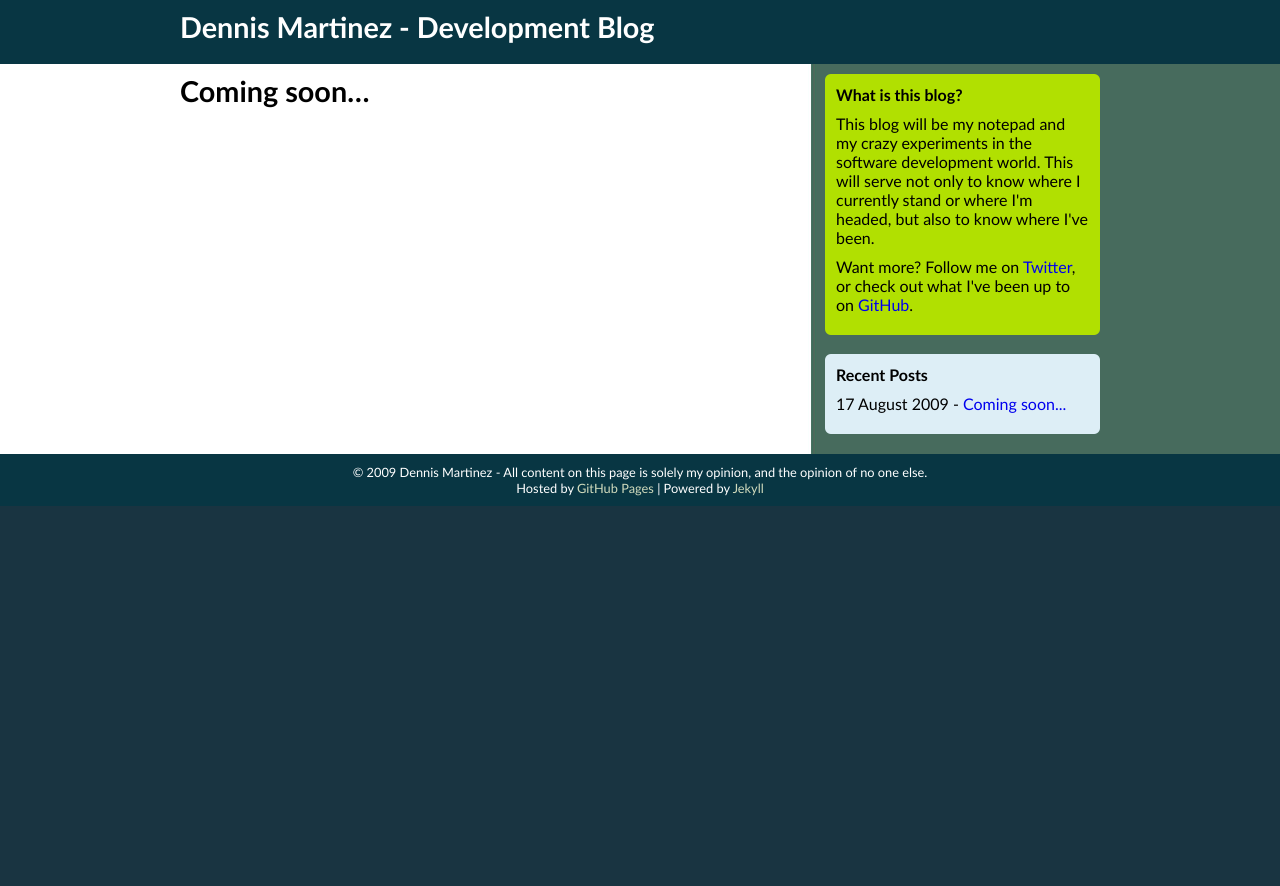
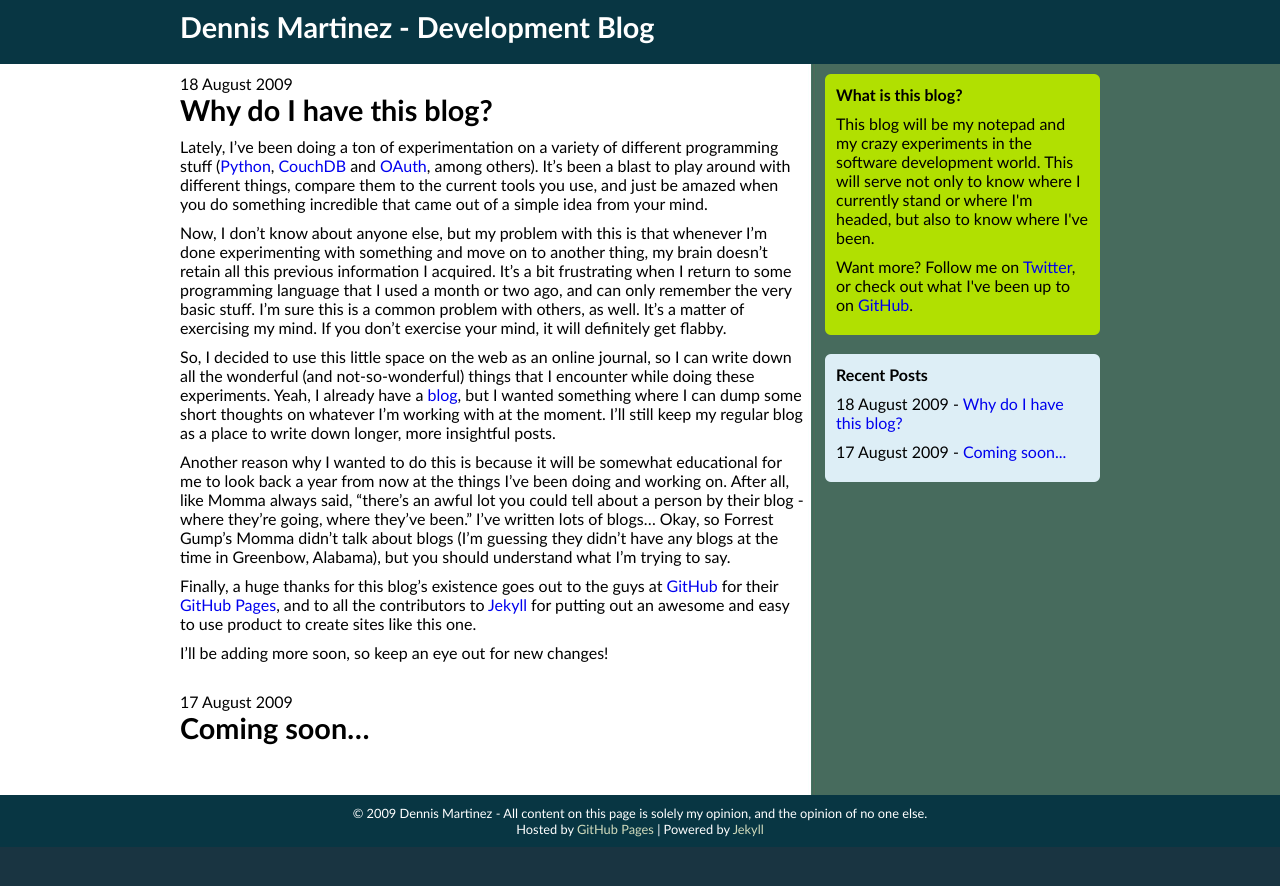
Before and after one commit to dennmart/dennmart.github.com, a Jekyll site: the page built from index.html, in a window 1280 px wide. Shown: the top 886 px of the page. Built offline with Jekyll 4.4.1, drawn with Linux system fonts in a browser that asks for light colours.

Commit message:
Added first post, explaining why I have this blog

```diff
--- /dev/null
+++ b/_posts/2009-08-18-why-do-i-have-this-blog.markdown
@@ -0,0 +1,17 @@
+---
+layout: main
+title: Why do I have this blog?
+---
+# {{ page.title }}
+
+Lately, I've been doing a ton of experimentation on a variety of different programming stuff ([Python](http://www.python.org/), [CouchDB](http://couchdb.apache.org/) and [OAuth](http://oauth.net/), among others). It's been a blast to play around with different things, compare them to the current tools you use, and just be amazed when you do something incredible that came out of a simple idea from your mind.
+
+Now, I don't know about anyone else, but my problem with this is that whenever I'm done experimenting with something and move on to another thing, my brain doesn't retain all this previous information I acquired. It's a bit frustrating when I return to some programming language that I used a month or two ago, and can only remember the very basic stuff. I'm sure this is a common problem with others, as well. It's a matter of exercising my mind. If you don't exercise your mind, it will definitely get flabby.
+
+So, I decided to use this little space on the web as an online journal, so I can write down all the wonderful (and not-so-wonderful) things that I encounter while doing these experiments. Yeah, I already have a [blog](http://www.dennmart.com/), but I wanted something where I can dump some short thoughts on whatever I'm working with at the moment. I'll still keep my regular blog as a place to write down longer, more insightful posts.
+
+Another reason why I wanted to do this is because it will be somewhat educational for me to look back a year from now at the things I've been doing and working on. After all, like Momma always said, "there's an awful lot you could tell about a person by their blog - where they're going, where they've been." I've written lots of blogs... Okay, so Forrest Gump's Momma didn't talk about blogs (I'm guessing they didn't have any blogs at the time in Greenbow, Alabama), but you should understand what I'm trying to say.
+
+Finally, a huge thanks for this blog's existence goes out to the guys at [GitHub](http://github.com/) for their [GitHub Pages](http://pages.github.com), and to all the contributors to [Jekyll](http://jekyllrb.com/) for putting out an awesome and easy to use product to create sites like this one.
+
+I'll be adding more soon, so keep an eye out for new changes!
--- a/css/main.css
+++ b/css/main.css
@@ -66,7 +66,7 @@ p {
 #content_container h1 {
   font-size: 1.8em;
   font-weight: bold;
-
+  margin-bottom: 10px;
 }
 
 /* POSTS */
--- a/index.html
+++ b/index.html
@@ -5,6 +5,7 @@ title: Dennis Martinez - Development Blog
 
 {% for post in site.posts %}
   <div class="post">
+    {{ post.date | date_to_long_string }}
     {{ post.content }}
   </div>
 {% endfor %}
```
